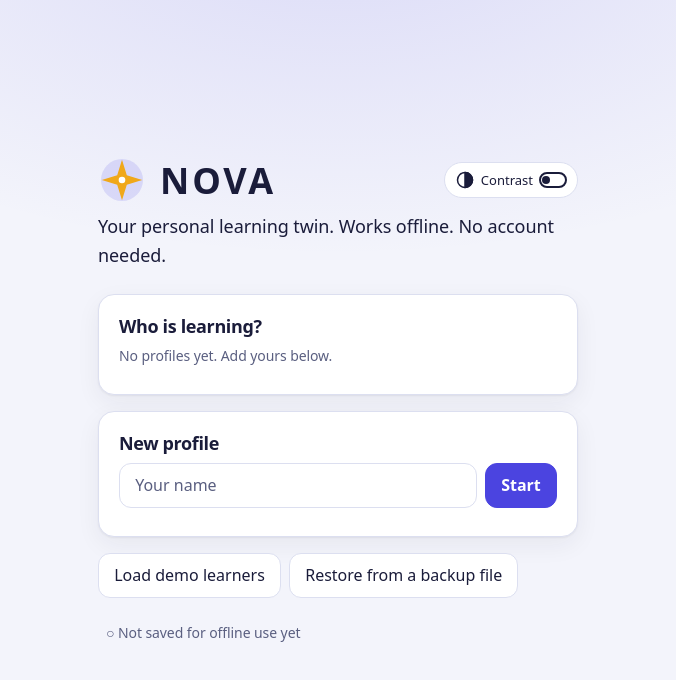
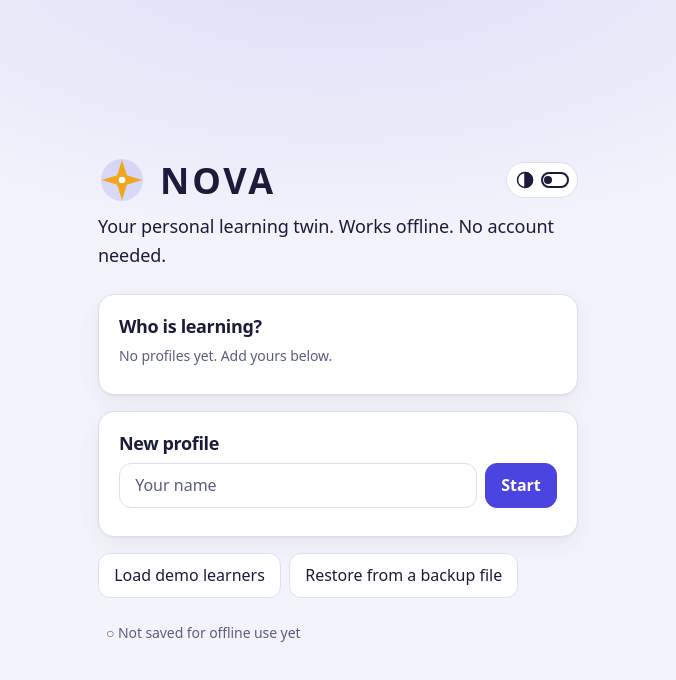
Before and after one commit to SSVP-debug/NOVA, a React (Vite) app: page / in a window 1280 px wide. Shown: the top 680 px of the page, without its empty margins (302-978 px from the left). Built offline with nearby package versions, Linux system fonts and the light colour scheme; a web font is replaced by a local one.

Commit message:
UI/UX fixes

```diff
--- a/src/ui/ContrastToggle.tsx
+++ b/src/ui/ContrastToggle.tsx
@@ -15,7 +15,6 @@ export function ContrastToggle() {
       onClick={toggle}
     >
       <Icon name="contrast" size={20} />
-      <span className="ct-label">Contrast</span>
       <span className="ct-track" aria-hidden="true"><i /></span>
     </button>
   );
--- a/src/ui/styles.css
+++ b/src/ui/styles.css
@@ -173,12 +173,12 @@ pre{background:var(--s2);border:1px solid var(--ln);border-radius:12px;padding:.
 .shell>.demo-slot,.welcome>.demo-slot{padding:.75rem clamp(1rem,4vw,3rem) 0}
 
 /* ---------- contrast switch (beside the logo) and Listen ---------- */
-.brand .contrast-toggle,.hero-mark .contrast-toggle{margin-left:auto;display:inline-flex;align-items:center;gap:.375rem;min-height:2.25rem;padding:.25rem .625rem;font-size:.8125rem;font-weight:500;letter-spacing:0;border-radius:999px}
+.brand .contrast-toggle,.hero-mark .contrast-toggle{margin-left:auto;flex:none;display:inline-flex;align-items:center;gap:.375rem;min-height:2.25rem;padding:.25rem .5rem;font-size:.8125rem;font-weight:500;letter-spacing:0;border-radius:999px}
 .contrast-toggle .ct-track{width:1.75rem;height:1rem;border-radius:999px;border:2px solid currentColor;display:inline-flex;align-items:center;padding:1px}
 .contrast-toggle .ct-track i{width:.5rem;height:.5rem;border-radius:50%;background:currentColor;transition:transform .15s}
 .contrast-toggle.on{background:var(--acb);border-color:var(--ac);color:var(--ac);font-weight:600}
 .contrast-toggle.on .ct-track i{transform:translateX(.75rem)}
-@media (max-width:56rem){.brand .ct-label{display:none}.brand .contrast-toggle{margin-left:.5rem}}
+@media (max-width:56rem){.brand .contrast-toggle{margin-left:.5rem}}
 .listen{display:inline-flex;align-items:center;gap:.5rem;flex-wrap:wrap;margin:.25rem 0}
 .listen button{display:inline-flex;align-items:center;gap:.375rem;min-height:2.25rem;padding:.25rem .75rem}
 
```
